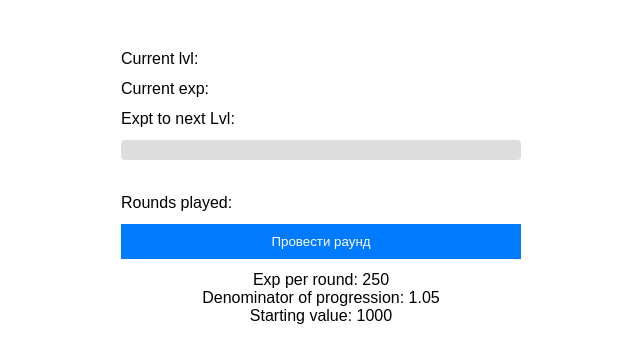
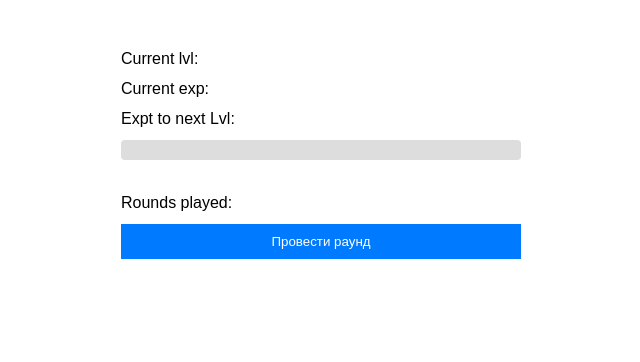
Before and after one commit to feeduraddiction/levelupcheck, a plain HTML site: page index.html in a window 1280 px wide. Shown: the whole page, without its empty margins (319-959 px from the left). Drawn offline with Linux system fonts and the light colour scheme.

Commit message:
text remove

```diff
--- a/index.html
+++ b/index.html
@@ -29,20 +29,6 @@
         <div id="played"></div>
       </div>
       <button onclick="playRound()">Провести раунд</button>
-      <div>
-        <div>
-          Exp per round:
-          <span id="expPerRound"></span>
-        </div>
-        <div>
-          Denominator of progression:
-          <span id="denominator"></span>
-        </div>
-        <div>
-          Starting value:
-          <span id="startingValue"></span>
-        </div>
-      </div>
     </div>
 
     <script src="script.js"></script>
--- a/script.js
+++ b/script.js
@@ -7,10 +7,6 @@ let roundsCount = 0;
 const experienceByRound = 250;
 const expProgress = document.getElementById("expProgress");
 const summ = (starting * (Math.pow(q, n) - 1)) / (q - 1);
-
-document.querySelector("#expPerRound").innerHTML = experienceByRound;
-document.querySelector("#denominator").innerHTML = q;
-document.querySelector("#startingValue").innerHTML = starting;
 
 for (let i = 1; i < 100; i++) {
   const totalExpAtCurrentLvl = starting * Math.pow(q, i);
```
